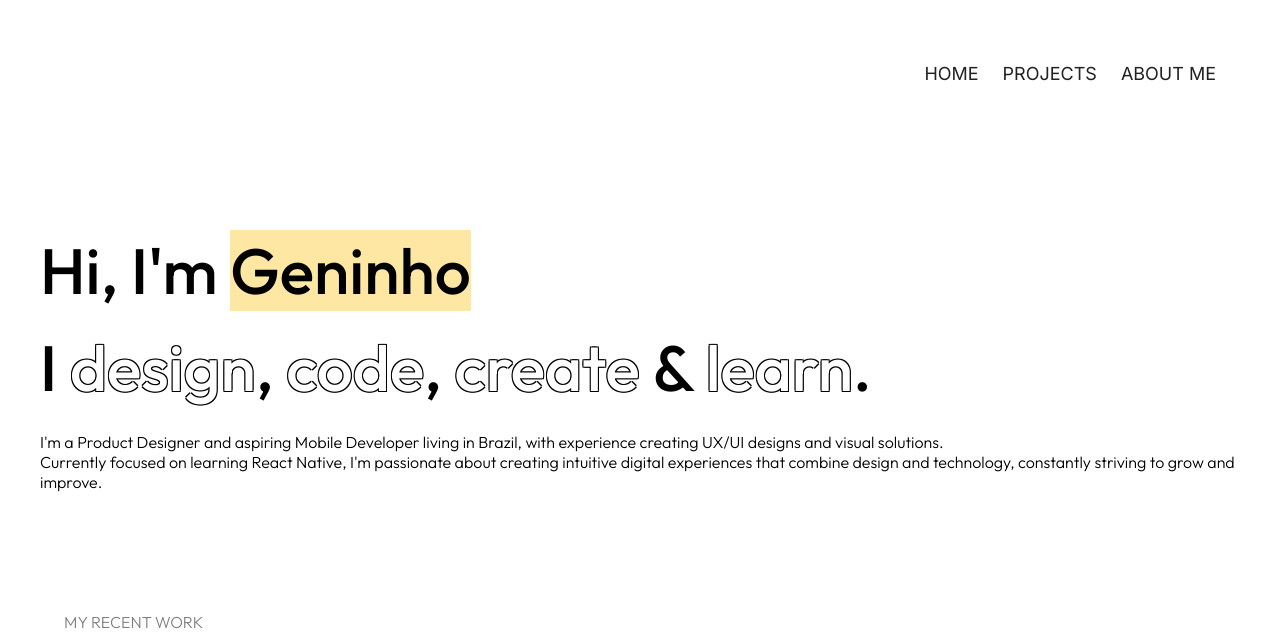
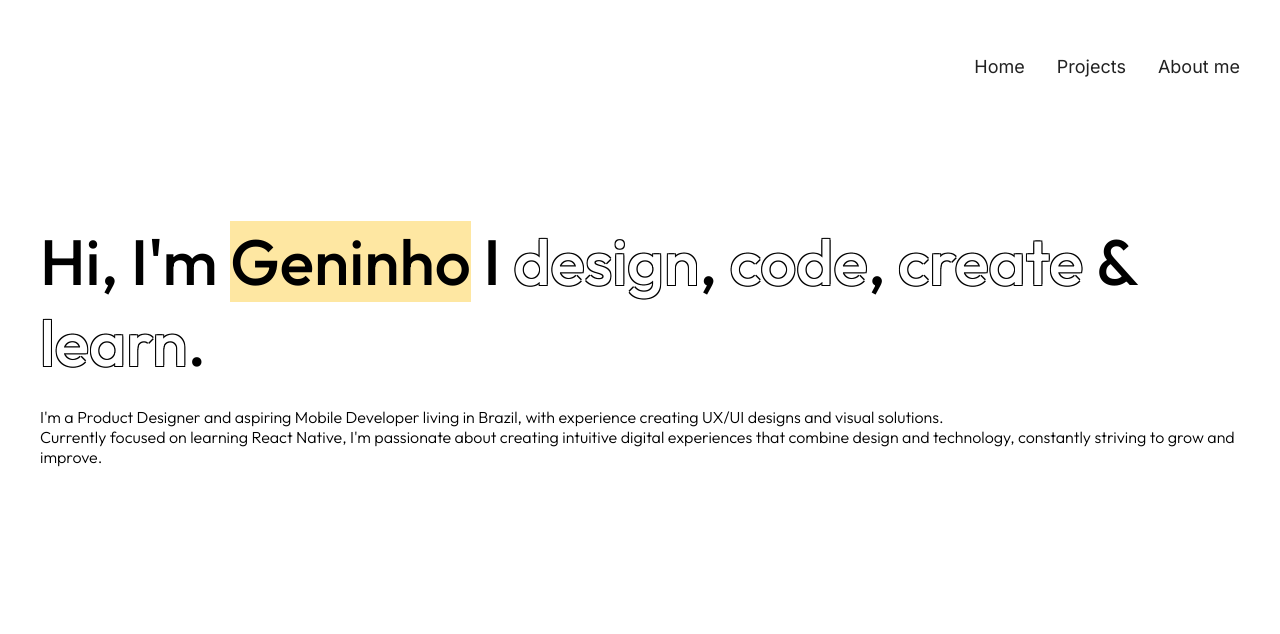
Before and after one commit to gen1nh/gen1nh.github.io, a plain HTML site: page index.html in a window 1280 px wide. Shown: the top 634 px of the page. Drawn offline with Linux system fonts and the light colour scheme.

Commit message:
update site

```diff
--- a/css/about-me.css
+++ b/css/about-me.css
@@ -55,7 +55,7 @@
 
 /* NAVIGATION */
 .navigation {
-  margin-bottom: 64px;
+  margin-bottom: 120px;
 }
 
 .nav {
--- a/css/responsive-about-me.css
+++ b/css/responsive-about-me.css
@@ -1,9 +1,4 @@
 @media (max-width: 1024px) {
-
-    .main-wrapper {
-  max-width: 1024px;
-  padding: 0 32px;
-}
 
     .content-hero{
         flex-direction: column;
--- a/css/styles.css
+++ b/css/styles.css
@@ -19,28 +19,38 @@ html {
   margin: 0;
 }
 
-/* Container principal para centralizar e adicionar espaçamento */
+/* Container centralizado */
 .main-wrapper {
   max-width: 1200px;
   margin: 0 auto;
-  padding: 0 24px;
+  padding: 32px 24px;
 }
 
+/* NAVIGATION */
 .navigation {
-  margin-top: 32px;
   margin-bottom: 120px;
 }
 
-.navigation ul {
-  list-style: none;
-  gap: 24px;
+.nav {
   display: flex;
   justify-content: flex-end;
-  padding: 24px;
+  gap: 32px;
+  padding: 24px 0;
   font-weight: 500;
-  font-size: 24px;
-  color: #141414;
 }
+
+.nav a {
+  font-family: var(--font-secondary);
+  font-size: 18px;
+  font-weight: 400;
+  color: var(--color-white);
+  transition: 0.3s;
+}
+
+.nav a:hover {
+  color: var(--color-accent-2);
+}
+
 
 #home {
   color: #222222;
--- a/index.html
+++ b/index.html
@@ -7,21 +7,24 @@
     <link rel="stylesheet" href="./css/styles.css" />
     <link rel="stylesheet" href="./css/responsive.css" />
   </head>
-  <body class="main-wrapper">
+  <body>
+    <!-- SEÇÃO HERO -->
+    <div class="section-black">
+      <div class="main-wrapper">
+        <!-- NAV -->
         <nav class="navigation" id="navegacao">
           <ul class="nav">
-        <li><a href="#" id="home">HOME</a></li>
-        <li><a href="#" id="projects">PROJECTS</a></li>
-        <li><a href="#" id="about-me">ABOUT ME</a></li>
+            <li><a href="index.html" id="home">Home</a></li>
+            <li><a href="#" id="projects">Projects</a></li>
+            <li><a href="about-me.html" id="about-me">About me</a></li>
           </ul>
         </nav>
 
+        <!-- HERO -->
         <div class="hero">
           <div class="content-hero">
             <h1>
-          <div class="text-primary">
-            Hi, I'm <span class="Geninho">Geninho</span>
-          </div>
+              <span class="text-primary">Hi, I'm <span class="Geninho">Geninho</span></span>
               I <span class="text-outline-fill" id="text-1">design</span>,
               <span class="text-outline-fill" id="text-2">code</span>,
               <span class="text-outline-fill" id="text-3">create</span> &
@@ -38,16 +41,22 @@
             </p>
           </div>
         </div>
+      </div>
+    </div>
 
-    <section class="container section">
+    <!-- SEÇÃO PROJETOS -->
+    <section class="section-white">
+      <div class="main-wrapper">
         <div class="text-title-projects">
           <h3>MY RECENT WORK</h3>
         </div>
+
+        <!-- PROJETO 1 -->
         <div class="project-card">
           <div class="project-img">
             <img
               src="./assets/img-card01.png"
-            alt="Projeto do modulo de refeitorio de app de gestor de fazendas"
+              alt="Projeto do módulo de refeitório de app de gestor de fazendas"
             />
           </div>
           <div class="project-info">
@@ -55,51 +64,46 @@
             <p>
               A <strong>meal management app</strong> focused on
               <strong>usability</strong> and <strong>visual organization</strong>.
-            Users can <strong>log meals</strong> and
-            <strong>track history</strong> easily.
+              Users can <strong>log meals</strong> and <strong>track history</strong> easily.
             </p>
             <p>
               The design emphasizes <strong>minimalism</strong>,
-            <strong>clear typography</strong>, and
-            <strong>illustrative icons</strong>.
+              <strong>clear typography</strong>, and <strong>illustrative icons</strong>.
             </p>
             <p>
               My role included <strong>user flows</strong>,
-            <strong>wireframes</strong>, and
-            <strong>high-fidelity prototypes</strong>.
+              <strong>wireframes</strong>, and <strong>high-fidelity prototypes</strong>.
             </p>
           </div>
         </div>
 
+        <!-- PROJETO 2 -->
         <div class="project-card">
           <div class="project-img">
             <img
               src="./assets/img-card02.png"
-            alt="Projeto do modulo de refeitorio de app de gestor de fazendas"
+              alt="Projeto do módulo de refeitório de app de gestor de fazendas"
             />
           </div>
           <div class="project-info">
             <h4>Mobile - Farms App UI</h4>
             <p>
-            A <strong>farm management app</strong> for
-            <strong>viewing reports</strong> on <strong>farms</strong>,
-            <strong>feed troughs</strong>, and
-            <strong>performance metrics</strong>. Users can easily access
-            <strong>data summaries</strong> and
-            <strong>monitor farm efficiency</strong>.
+              A <strong>farm management app</strong> for <strong>viewing reports</strong> on <strong>farms</strong>,
+              <strong>feed troughs</strong>, and <strong>performance metrics</strong>. Users can easily access
+              <strong>data summaries</strong> and <strong>monitor farm efficiency</strong>.
             </p>
-
             <p>
-            The design focuses on <strong>clarity</strong>,
-            <strong>minimalism</strong>, and
-            <strong>intuitive navigation</strong>, ensuring
-            <strong>key information</strong> is quickly accessible.
+              The design focuses on <strong>clarity</strong>, <strong>minimalism</strong>, and
+              <strong>intuitive navigation</strong>, ensuring <strong>key information</strong> is quickly accessible.
             </p>
+          </div>
         </div>
       </div>
     </section>
 
-    <footer class="footer">
+    <!-- FOOTER -->
+    <footer class="footer section-black">
+      <div class="main-wrapper">
         <ul class="content-footer">
           <li>
             <img
@@ -108,7 +112,6 @@
               alt="icon-instagram"
             />
           </li>
-
           <li>
             <img
               class="icons-footer"
@@ -116,7 +119,6 @@
               alt="icon-github"
             />
           </li>
-
           <li>
             <img
               class="icons-footer"
@@ -125,6 +127,7 @@
             />
           </li>
         </ul>
+      </div>
     </footer>
   </body>
 </html>
--- a/styles.css
+++ b/styles.css
@@ -1,3 +1,6 @@
+/* =========================
+   ROOT VARIABLES
+========================= */
 :root {
   --primary: #69b7ff;
   --secondary: #232946;
@@ -6,12 +9,17 @@
   --accent: #3f8efc;
   --neon: #0ff;
 }
+
+/* =========================
+   RESET & GLOBAL
+========================= */
 * {
   margin: 0;
   padding: 0;
   box-sizing: border-box;
   scroll-behavior: smooth;
 }
+
 body {
   font-family: "Outfit", sans-serif;
   background-color: var(--bg);
@@ -19,44 +27,48 @@
   line-height: 1.6;
   overflow-x: hidden;
 }
-    .container {
+
+/* =========================
+   MAIN WRAPPER
+========================= */
+.main-wrapper {
   width: 90%;
   max-width: 1200px;
   margin: 0 auto;
 }
-    header {
-      background-color: var(--secondary);
-      padding: 1.2rem 0;
-      box-shadow: 0 4px 8px rgba(0, 0, 0, 0.2);
-      position: sticky;
-      top: 0;
-      z-index: 1000;
+/* NAVIGATION */
+.navigation {
+  margin-bottom: 120px;
 }
-    .nav-container {
+
+.nav {
   display: flex;
-      justify-content: space-between;
-      align-items: center;
+  justify-content: flex-end;
+  gap: 32px;
+  padding: 24px 0;
+  font-weight: 500;
 }
-    .logo {
-      font-size: 1.5rem;
-      font-weight: 700;
-      color: var(--primary);
-      text-transform: uppercase;
+
+.nav a {
+  font-family: var(--font-secondary);
+  font-size: 18px;
+  font-weight: 400;
+  color: var(--color-white);
+  transition: 0.3s;
 }
-    nav ul {
-      display: flex;
-      gap: 2rem;
-      list-style: none;
+
+.nav a:hover {
+  color: var(--color-accent-2);
 }
-    nav a {
-      text-decoration: none;
-      color: var(--text);
-      font-weight: 500;
-      transition: color 0.3s;
+
+/* =========================
+   HERO SECTION
+========================= */
+.section-black {
+  width: 100%;
+  background-color: var(--bg);
 }
-    nav a:hover {
-      color: var(--primary);
-    }
+
 .hero {
   display: flex;
   flex-direction: row;
@@ -66,95 +78,54 @@
   padding: 5rem 1rem;
   flex-wrap: wrap;
 }
+
 .hero img {
   width: 420px;
   height: auto;
   animation: pulse 3s infinite;
 }
+
 @keyframes pulse {
-      0% {
-        transform: scale(1);
-        opacity: 1;
+  0% { transform: scale(1); opacity: 1; }
+  50% { transform: scale(1.05); opacity: 0.9; }
+  100% { transform: scale(1); opacity: 1; }
 }
-      50% {
-        transform: scale(1.05);
-        opacity: 0.9;
-      }
-      100% {
-        transform: scale(1);
-        opacity: 1;
-      }
-    }
+
 .hero-text {
   max-width: 600px;
 }
+
 .hero-text h1 {
   font-size: 2.6rem;
   color: var(--primary);
   margin-bottom: 1rem;
 }
+
 .hero-text p {
   font-size: 1.2rem;
 }
-    .section {
+
+/* =========================
+   PROJECTS SECTION
+========================= */
+.section-white {
+  width: 100%;
+  background-color: #0f172a; /* fundo diferenciado */
   padding: 4rem 0;
 }
-    .section h3 {
+
+.section-white h3 {
   font-size: 1.8rem;
-      margin-bottom: 1rem;
+  margin-bottom: 2rem;
   color: var(--accent);
-      position: relative;
-      z-index: 10;
-    }
-    footer {
-      background-color: var(--secondary);
-      padding: 2rem 0;
-      text-align: center;
-      font-size: 0.875rem;
 }
 
-    /* Skills Tags */
-    .skills-list {
-      display: flex;
-      flex-wrap: wrap;
-      gap: 1rem;
-      list-style: none;
-      padding: 0;
-    }
-    .skill-tag {
-      background: rgba(50, 90, 150, 0.7);
-      padding: 0.5rem 1rem;
-      border-radius: 30px;
-      display: flex;
-      align-items: center;
-      gap: 0.5rem;
-      font-weight: 600;
-      color: var(--text);
-      cursor: default;
-      user-select: none;
-      transition: background 0.3s;
-    }
-    .skill-tag:hover {
-      background: var(--primary);
-      color: var(--secondary);
-      box-shadow: 0 0 8px var(--primary);
-    }
-    .skill-tag svg {
-      width: 18px;
-      height: 18px;
-      fill: var(--primary);
-      transition: fill 0.3s;
-    }
-    .skill-tag:hover svg {
-      fill: var(--secondary);
-    }
-
-    /* Projects cards with neon border hover */
 .grid-projetos {
   display: grid;
   grid-template-columns: repeat(auto-fit, minmax(280px, 1fr));
   gap: 1.5rem;
 }
+
 .card-projeto {
   background: #1b2749;
   border: 2px solid transparent;
@@ -164,20 +135,24 @@
   transition: border-color 0.4s, box-shadow 0.4s, transform 0.3s;
   cursor: pointer;
 }
+
 .card-projeto:hover {
   border-color: var(--neon);
   box-shadow: 0 0 20px var(--neon), 0 0 40px var(--neon);
-      transform: translateY(-20px);
+  transform: translateY(-10px);
 }
+
 .card-projeto h4 {
   margin-bottom: 0.75rem;
   color: var(--primary);
 }
+
 .card-projeto p {
   color: var(--text);
   font-size: 0.95rem;
   line-height: 1.3;
 }
+
 .card-projeto a {
   display: inline-block;
   margin-top: 1rem;
@@ -187,12 +162,16 @@
   border-bottom: 1px solid transparent;
   transition: border-color 0.3s;
 }
+
 .card-projeto a:hover {
   border-color: var(--primary);
 }
 
-    /* Parallax effect section */
+/* =========================
+   PARALLAX SECTION
+========================= */
 .parallax-section {
+  width: 100%;
   background: url('https://images.unsplash.com/photo-1506744038136-46273834b3fb?ixlib=rb-4.0.3&auto=format&fit=crop&w=1950&q=80')
     no-repeat center center / cover;
   position: relative;
@@ -203,15 +182,14 @@
   box-shadow: inset 0 0 100px rgba(0, 0, 0, 0.5);
   z-index: 1;
 }
+
 .parallax-section .overlay {
   position: absolute;
-      top: 0;
-      left: 0;
-      right: 0;
-      bottom: 0;
+  top: 0; left: 0; right: 0; bottom: 0;
   background: rgba(20, 40, 70, 0.7);
   z-index: 1;
 }
+
 .parallax-content {
   position: relative;
   z-index: 2;
@@ -219,27 +197,47 @@
   margin: auto;
   text-align: center;
 }
+
 .parallax-content h3 {
   font-size: 2.4rem;
   color: var(--primary);
   margin-bottom: 1rem;
 }
+
 .parallax-content p {
   font-size: 1.25rem;
   color: var(--text);
 }
-    /* Responsive */
+
+/* =========================
+   FOOTER
+========================= */
+footer {
+  width: 100%;
+  background-color: var(--secondary);
+  padding: 2rem 0;
+  text-align: center;
+  font-size: 0.875rem;
+}
+
+/* =========================
+   RESPONSIVE
+========================= */
 @media (max-width: 768px) {
   .hero {
     flex-direction: column;
+    text-align: center;
   }
+
   nav ul {
     gap: 1rem;
   }
+
   .hero img {
     width: 160px;
     margin-bottom: 1rem;
   }
+
   .parallax-content h3 {
     font-size: 1.8rem;
   }
```
Also changed, not shown: about-me.html (+1 -1 lines). Lines whose indentation alone changed are shown as unchanged.
